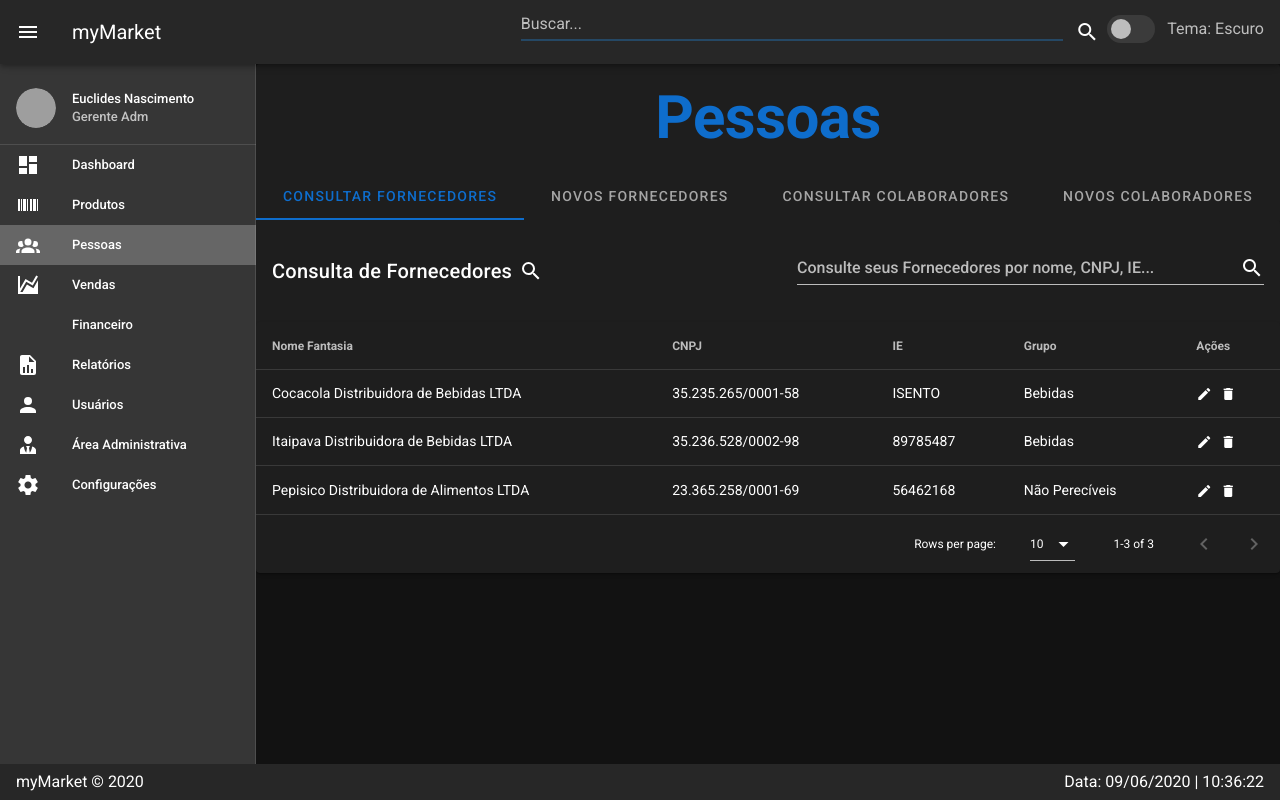
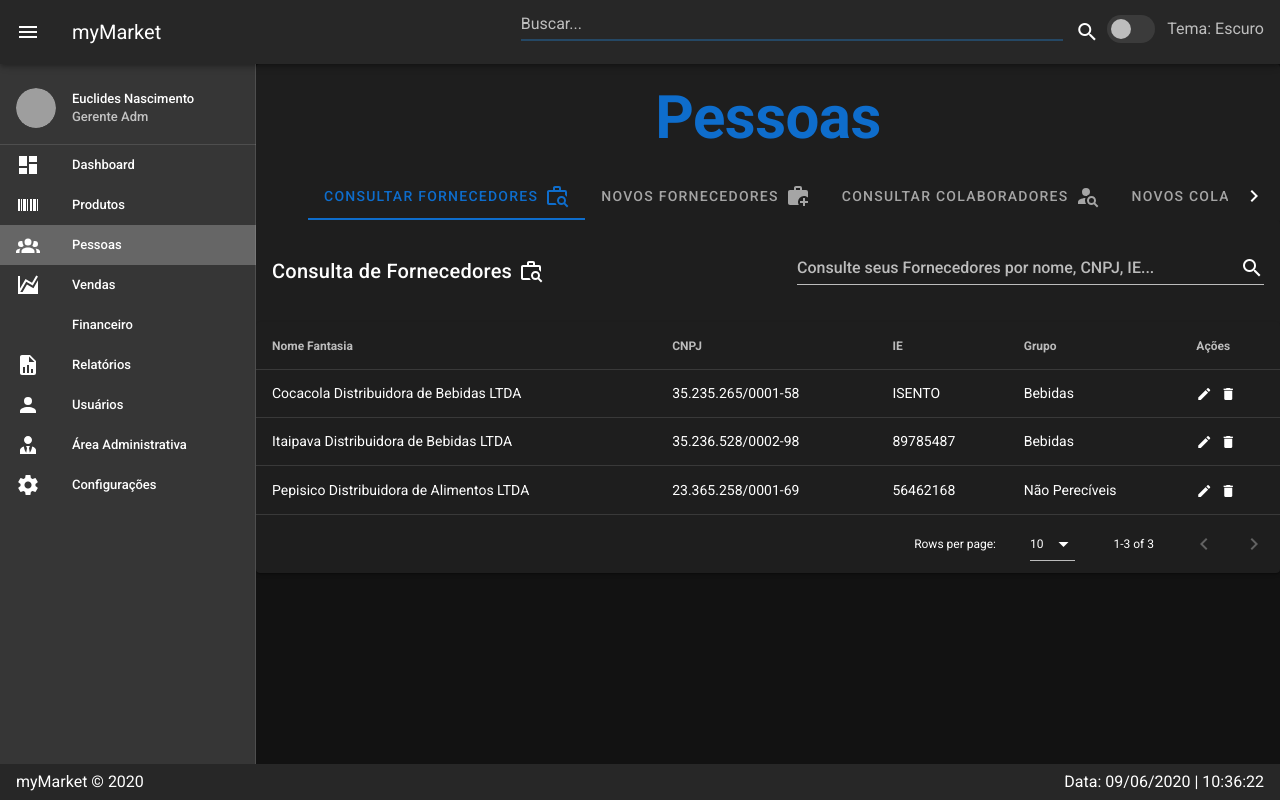
Before and after one commit to mymarket-retaguarda/rp_front, a Vue app: page /people in a window 1280 px wide. Built offline with nearby package versions, Linux system fonts and the light colour scheme; grey boxes are pictures that could not be loaded.

Commit message:
icon increment

```diff
--- a/src/components/People/Collaborator.vue
+++ b/src/components/People/Collaborator.vue
@@ -60,7 +60,7 @@
 </template>
 
 <script>
-import { mdiMagnify } from "@mdi/js";
+import { mdiAccountSearch } from "@mdi/js";
 
 export default {
   data: () => ({
@@ -74,7 +74,7 @@ export default {
       { text: "Ações", value: "actions", sortable: false }
     ],
     icons: {
-      icon: mdiMagnify
+      icon: mdiAccountSearch
     },
     products: [],
     editedIndex: -1,
--- a/src/components/People/People.vue
+++ b/src/components/People/People.vue
@@ -5,7 +5,7 @@
     </v-card-title>
 
     <v-tabs v-model="tab" background-color="transparent" color="basil" grow>
-      <v-tab v-for="item in items" :key="item">{{ item.title }}</v-tab>
+      <v-tab v-for="item in items" :key="item">{{ item.title }} <v-icon id="titleIcon">{{ item.icon }}</v-icon></v-tab>
     </v-tabs>
 
     <v-tabs-items v-model="tab">
@@ -23,6 +23,9 @@
 .basil--text {
   color: #0e6dcc !important;
 }
+#titleIcon {
+  margin-left: 7px;
+}
 </style>
 
 <script>
@@ -30,6 +33,12 @@ import Provider from './Provider'
 import NewProvider from './NewProvider'
 import Collaborator from './Collaborator'
 import NewCollaborator from './NewCollaborator'
+import {
+  mdiAccountMultiplePlus,
+  mdiBriefcasePlus,
+  mdiBriefcaseSearchOutline,
+  mdiAccountSearch
+} from "@mdi/js";
 
 export default {
   components: {
@@ -39,10 +48,10 @@ export default {
     return {
       tab: null,
       items: [
-        { title: "Consultar Fornecedores", component: Provider },
-        { title: "Novos Fornecedores", component: NewProvider },
-        { title: "Consultar Colaboradores", component: Collaborator },
-        { title: "Novos Colaboradores", component: NewCollaborator }
+        { title: "Consultar Fornecedores", component: Provider, icon: mdiBriefcaseSearchOutline },
+        { title: "Novos Fornecedores", component: NewProvider, icon: mdiBriefcasePlus },
+        { title: "Consultar Colaboradores", component: Collaborator, icon: mdiAccountSearch  },
+        { title: "Novos Colaboradores", component: NewCollaborator, icon: mdiAccountMultiplePlus }
       ]
     };
   }
--- a/src/components/People/Provider.vue
+++ b/src/components/People/Provider.vue
@@ -60,7 +60,7 @@
 </template>
 
 <script>
-import { mdiMagnify } from "@mdi/js";
+import { mdiBriefcaseSearchOutline } from "@mdi/js";
 
 export default {
   data: () => ({
@@ -73,7 +73,7 @@ export default {
       { text: "Ações", value: "actions", sortable: false }
     ],
     icons: {
-      icon: mdiMagnify
+      icon: mdiBriefcaseSearchOutline
     },
     provider: [],
     editedIndex: -1,
--- a/src/components/Products/Products.vue
+++ b/src/components/Products/Products.vue
@@ -44,7 +44,7 @@ import {
   mdiMagnify,
   mdiPercentOutline,
   mdiPencilPlus,
-  mdiSemanticWeb
+  mdiPackageVariantClosed
 } from "@mdi/js";
 
 export default {
@@ -59,7 +59,7 @@ export default {
         { title: "consultar produtos", component: SrcProducts, icon: mdiMagnify },
         { title: "novos produtos", component: NewProduct, icon: mdiPencilPlus  },
         { title: "promoções", component: PromProducts, icon: mdiPercentOutline  },
-        { title: "estoque", component: StockProducts, icon: mdiSemanticWeb }
+        { title: "estoque", component: StockProducts, icon: mdiPackageVariantClosed  }
       ]
     };
   }
```
